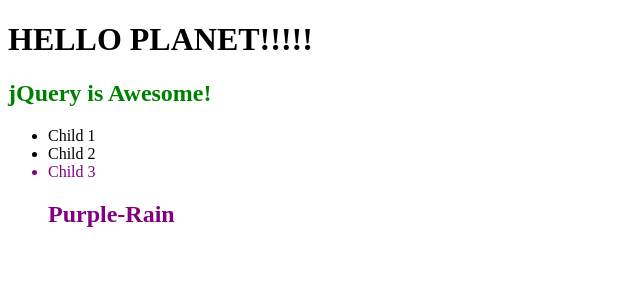
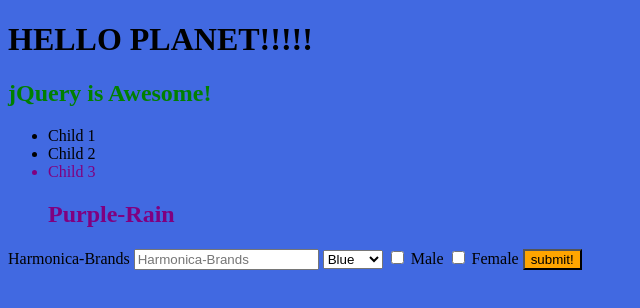
Before and after one commit to BuriedinDreams/jQuery-Practice-Class, a plain HTML site: page index.html in a window 1280 px wide. Shown: the whole page, without its empty margins (0-640 px from the left). Drawn offline with Linux system fonts and the light colour scheme.

Commit message:
working on delete button

```diff
--- a/client.js
+++ b/client.js
@@ -25,4 +25,29 @@
 
   const louderText = h1Text.toUpperCase() + '!!!!';
   $('h1').text(louderText);
+
+  // Event delegation
+  // descendent selectors
+  $('#harmonicas').on('click', DeleteButton);
+  console.log('DeleteButton is', $(DeleteButton));
+
+  $('#submitBtn').on('click', addAHarmonica);
+
+  function addAHarmonica() {
+    //stuff to do when button is clicked.
+    console.log('button is clicked!');
+
+    // grab that data
+    let brand = $('#brand').val();
+    console.log('brand is', brand);
+
+    $('#harmonicas').append(
+      `<li class="harmonica-item"> Brand is: ${brand} </li class='deleteBtn'> <button>DeleteME</button>`
+    );
+  }
+
+  function DeleteButton() {
+    console.log('button clicked');
+    $('.harmonica-item').remove();
+  }
 }
--- a/index.html
+++ b/index.html
@@ -17,5 +17,21 @@
       <li>Child 2</li>
       <li class="bestC">Child 3</li>
     </ul>
+    <label for="brand">Harmonica-Brands</label>
+    <input type="text" id="brand" placeholder="Harmonica-Brands" />
+
+    <select name="" id="">
+      <option value="">Blue</option>
+      <option value="">Green</option>
+    </select>
+
+    <input type="checkbox" id="MaleOpt" name="mode" value="Male" />
+    <label for="Male">Male</label>
+    <input type="checkbox" id="FemaleOpt" name="mode" value="Female" />
+    <label for="Female">Female</label>
+
+    <input id="submitBtn" type="button" value="submit!" />
+
+    <ul id="harmonicas"></ul>
   </body>
 </html>
--- a/style.css
+++ b/style.css
@@ -1,3 +1,7 @@
+body {
+  background-color: royalblue;
+}
+
 .froggy {
   color: green;
 }
@@ -5,3 +9,7 @@
 .purpleRain {
   color: purple;
 }
+
+#submitBtn {
+  background-color: orange;
+}
```
